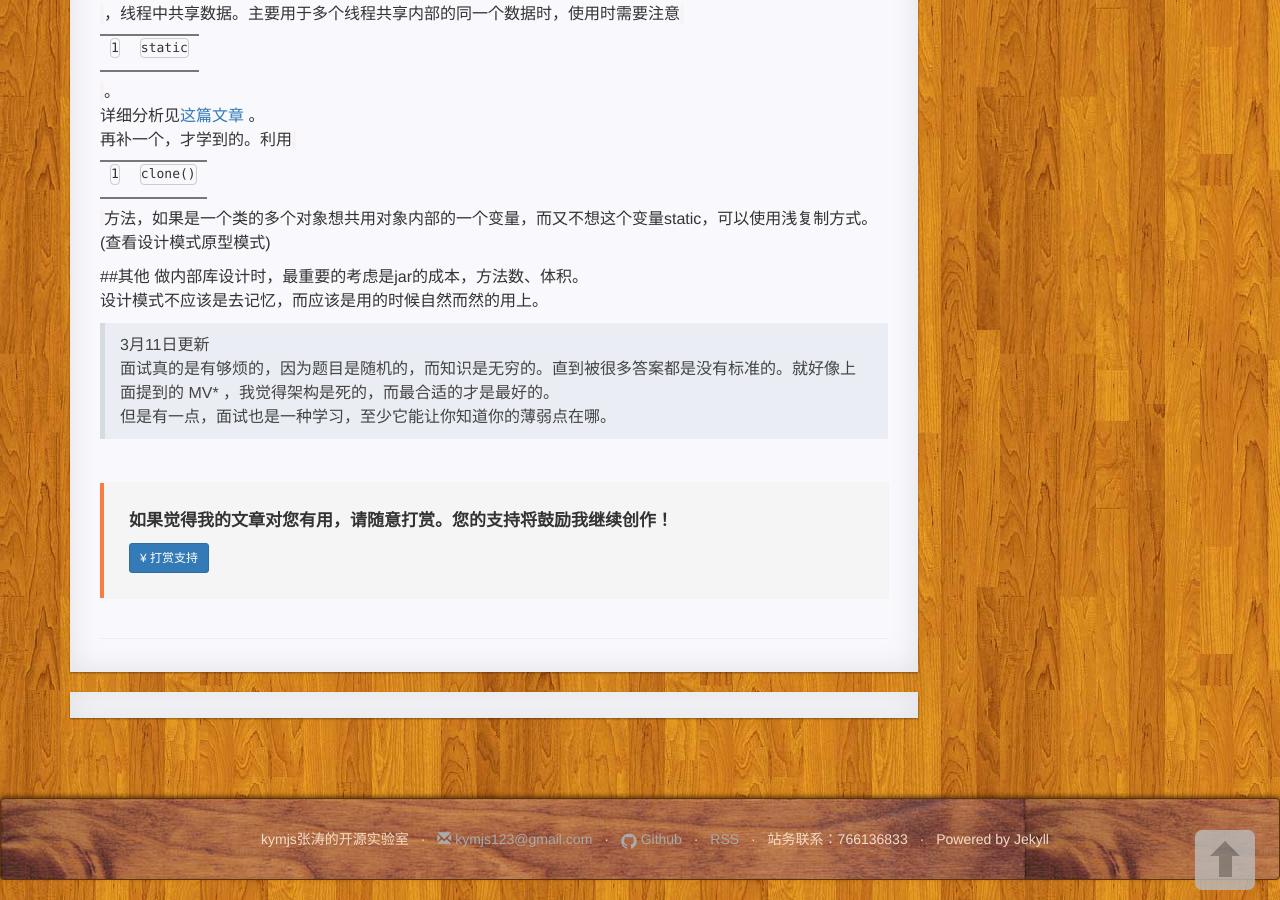
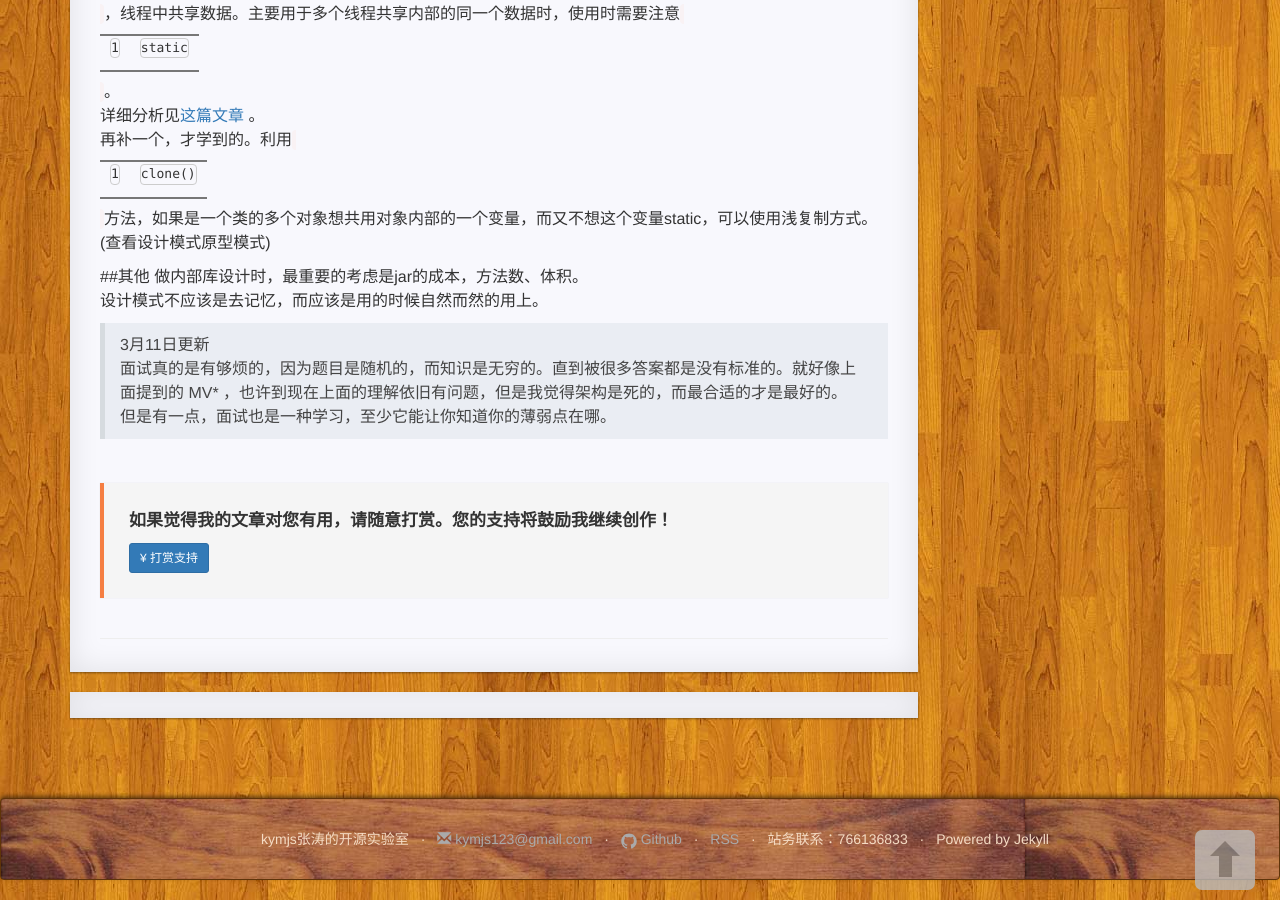
Before and after one commit to XClouded/kymjs.github.io, a Jekyll site: the page built from _posts/2016-03-08-01.md, in a window 1280 px wide and 900 px high, scrolled down 7656 px. Built offline with Jekyll 4.4.1, drawn with Linux system fonts in a browser that asks for light colours; nearby versions of some CDN libraries; comment, search, counter and statistics services are not loaded; a style sheet for code colours, icons or effects is not loaded.

Commit message:
修改错误

```diff
--- a/_posts/2016-03-08-01.md
+++ b/_posts/2016-03-08-01.md
@@ -227,5 +227,5 @@ HashMap内部是通过数组实现的，诶，大学时候数据结构有讲过
 设计模式不应该是去记忆，而应该是用的时候自然而然的用上。
 
 >3月11日更新
->面试真的是有够烦的，因为题目是随机的，而知识是无穷的。直到被很多答案都是没有标准的。就好像上面提到的 MV* ，我觉得架构是死的，而最合适的才是最好的。
+>面试真的是有够烦的，因为题目是随机的，而知识是无穷的。直到被很多答案都是没有标准的。就好像上面提到的 MV* ，也许到现在上面的理解依旧有问题，但是我觉得架构是死的，而最合适的才是最好的。
 >但是有一点，面试也是一种学习，至少它能让你知道你的薄弱点在哪。
```
